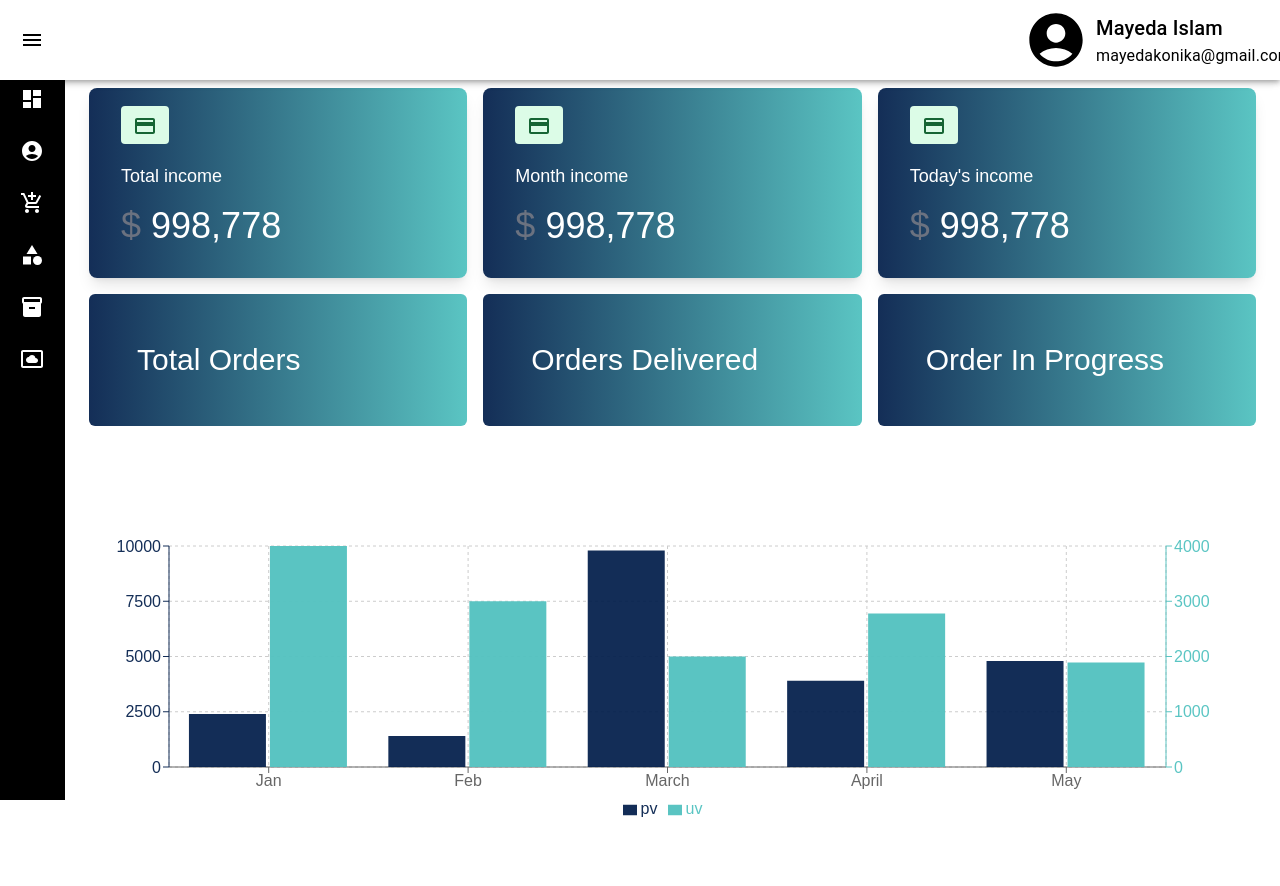
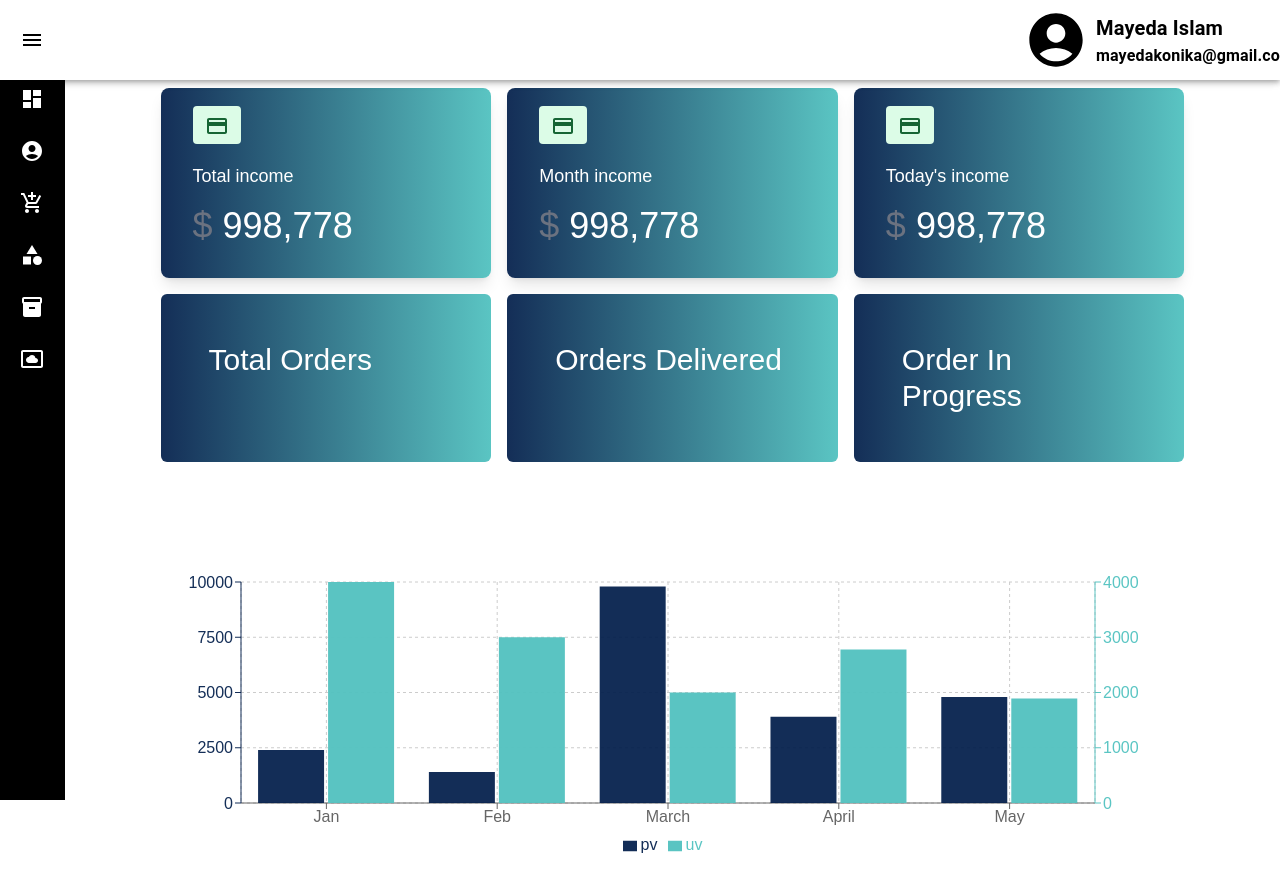
Before and after one commit to Mayeda-Islam/KaufenzuHause, a React (Vite) app: page /admin in a window 1280 px wide. Before the commit the page ends 850 px from the top, so only its background shows below. Built offline with nearby package versions, Linux system fonts and the light colour scheme.

Commit message:
updated name and email

```diff
--- a/src/components/Admin/AdminDashboard.jsx
+++ b/src/components/Admin/AdminDashboard.jsx
@@ -25,7 +25,7 @@ const AdminDashboard = () => {
     { title: "Order In Progress" },
   ];
   return (
-    <div className="">
+    <div className="container mx-auto">
       <div className="grid grid-cols-1 md:grid-cols-2 lg:grid-cols-3 gap-x-4 gap-y-4 text-white ">
         {sellsIncome.map((sellIncome) => (
           <>
--- a/src/components/Admin/AdminLayOut.jsx
+++ b/src/components/Admin/AdminLayOut.jsx
@@ -225,7 +225,7 @@ export default function AdminLayOut() {
                 margin: "0 auto",
               },
               "@media (max-width: 600px)": {
-                margin: "0 20%",
+                margin: "0 ",
               },
 
               "@media (min-width: 601px) and (max-width: 960px)": {
@@ -236,10 +236,17 @@ export default function AdminLayOut() {
           >
             <AccountCircleIcon style={{ fontSize: "4rem" }} />
             <div>
-              <Typography variant="h6" noWrap component="p">
+              <Typography
+                variant="h6"
+                noWrap
+                component="p"
+                sx={{ fontWeight: 600 }}
+              >
                 Mayeda Islam
               </Typography>
-              <Typography component="p">mayedakonika@gmail.com</Typography>
+              <Typography component="p" sx={{ fontWeight: 600 }}>
+                mayedakonika@gmail.com
+              </Typography>
             </div>
           </Typography>
         </Toolbar>
```
